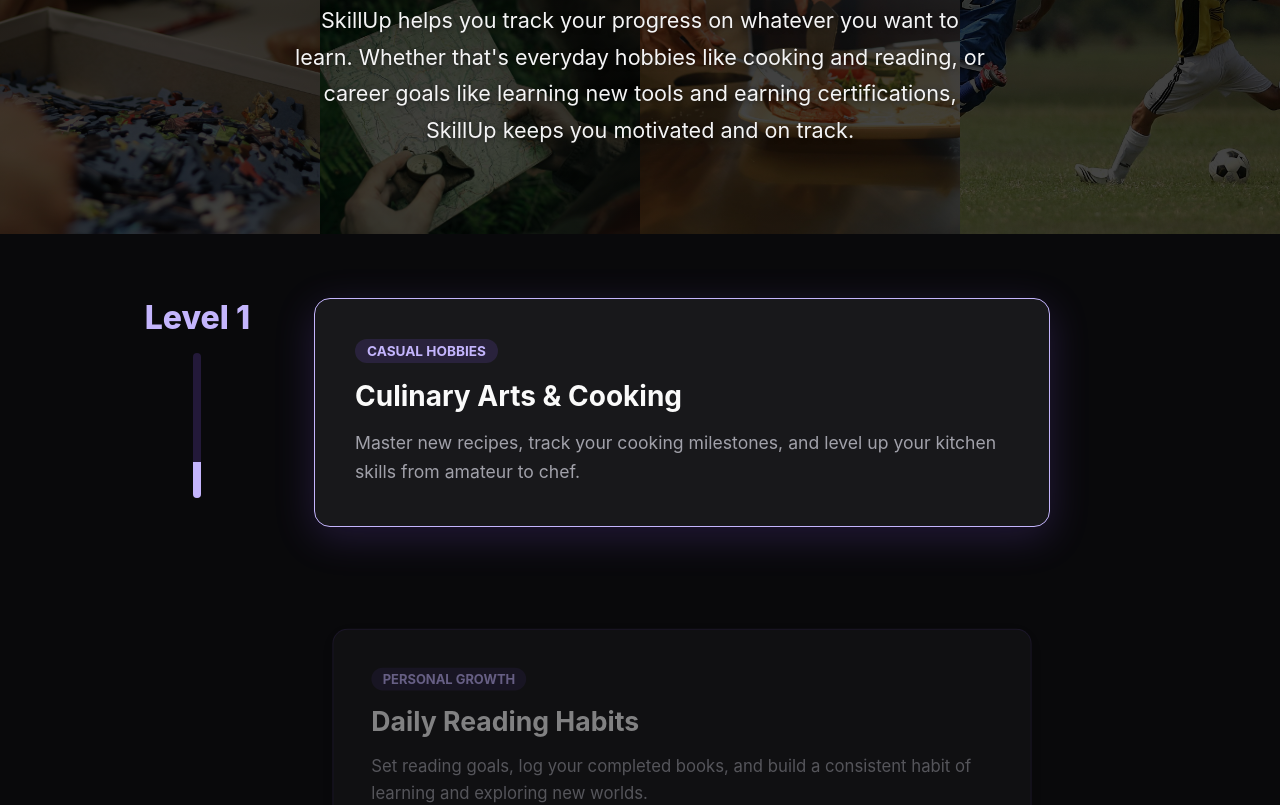
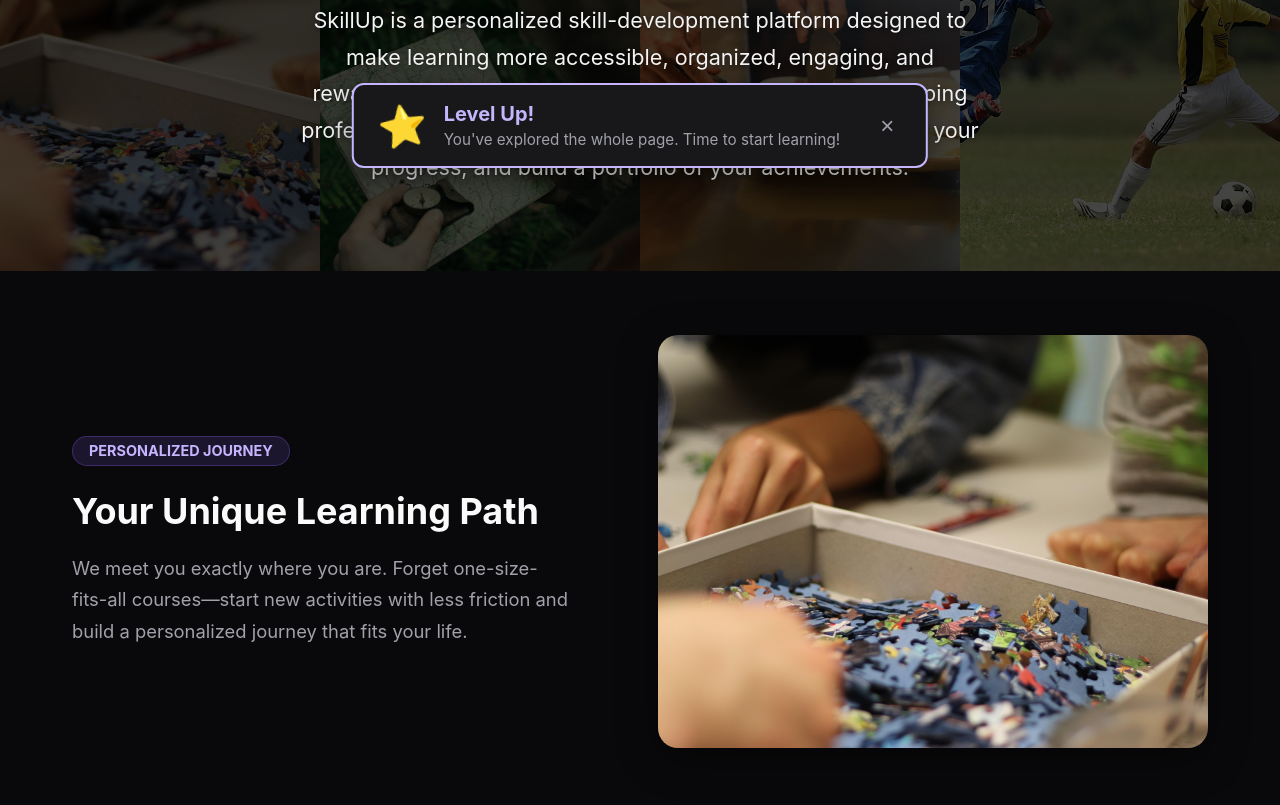
Before and after one commit to JuanReyna1/skill_tracker, a React (Vite) app in the folder frontend/: page / in a window 1280 px wide. Shown: the part 600-1405 px from the top of the page. Built offline with nearby package versions, Linux system fonts and the light colour scheme.

Commit message:
feat: update home layout, refine messaging based on sprint 1, add level-up easter egg

```diff
--- a/frontend/src/index.css
+++ b/frontend/src/index.css
@@ -198,150 +198,110 @@
   background-color: #8b5cf6;
 }
 
-/* Home Page Showcase */
-.showcase-container {
+/* Home Page Feature Sections */
+.features-container {
   display: flex;
   flex-direction: column;
-  gap: 2rem;
+  gap: 6rem;
   margin-top: 4rem;
-  max-width: 1000px;
+  max-width: 1200px;
   margin-left: auto;
   margin-right: auto;
+  padding: 0 2rem;
 }
 
-@media (min-width: 768px) {
-  .showcase-container {
+.feature-section {
+  display: flex;
+  flex-direction: column;
+  align-items: center;
+  gap: 3rem;
+}
+
+@media (min-width: 900px) {
+  .feature-section {
     flex-direction: row;
-    gap: 4rem;
+    justify-content: space-between;
+  }
+
+  .feature-section.reverse {
+    flex-direction: row-reverse;
   }
 }
 
-.showcase-sidebar {
-  display: flex;
-  justify-content: center;
+.feature-content {
+  flex: 1;
+  max-width: 500px;
+}
+
+.feature-category {
+  display: inline-block;
+  padding: 0.35rem 1rem;
+  background-color: rgba(124, 58, 237, 0.1);
+  color: var(--purple);
+  font-size: 0.9rem;
+  font-weight: 700;
+  text-transform: uppercase;
+  border-radius: 999px;
+  margin-bottom: 1.5rem;
+  border: 1px solid rgba(124, 58, 237, 0.2);
+}
+
+[data-theme="dark"] .feature-category {
+  background-color: rgba(139, 92, 246, 0.15);
+  color: var(--purple-light);
+  border-color: rgba(139, 92, 246, 0.3);
+}
+
+.feature-title {
+  margin: 0 0 1.25rem 0;
+  font-size: 2.25rem;
+  color: var(--text-primary);
+  line-height: 1.2;
+}
+
+.feature-description {
+  margin: 0;
+  font-size: 1.15rem;
+  line-height: 1.7;
+  color: var(--text-secondary);
+}
+
+.feature-image-wrapper {
+  flex: 1;
+  width: 100%;
+  max-width: 550px;
   position: relative;
 }
 
-@media (min-width: 768px) {
-  .showcase-sidebar {
-    flex: 0 0 200px;
-    justify-content: flex-end;
-  }
+.feature-image-wrapper::before {
+  content: '';
+  display: block;
+  padding-top: 75%; /* 4:3 Aspect Ratio */
 }
 
-.level-indicator-container {
-  position: sticky;
-  top: 100px; /* Adjust based on navbar height */
-  display: flex;
-  flex-direction: column;
-  align-items: center;
-  gap: 1rem;
-  height: 200px;
+.feature-image {
+  position: absolute;
+  top: 0;
+  left: 0;
+  width: 100%;
+  height: 100%;
+  object-fit: cover;
+  border-radius: 20px;
+  box-shadow: 0 10px 40px rgba(0, 0, 0, 0.1);
+  transition: transform 0.3s ease, box-shadow 0.3s ease;
 }
 
-.level-text {
-  font-size: 2rem;
-  font-weight: 800;
-  color: var(--purple);
-  margin: 0;
-  text-align: center;
-  transition: all 0.3s ease;
+.feature-section:hover .feature-image {
+  transform: translateY(-5px);
+  box-shadow: 0 15px 50px rgba(124, 58, 237, 0.15);
 }
 
-.level-progress-bar {
-  width: 8px;
-  height: 150px;
-  background-color: rgba(124, 58, 237, 0.2);
-  border-radius: 4px;
-  overflow: hidden;
-  position: relative;
+[data-theme="dark"] .feature-image {
+  box-shadow: 0 10px 40px rgba(0, 0, 0, 0.4);
 }
 
-.level-progress-fill {
-  position: absolute;
-  bottom: 0;
-  left: 0;
-  width: 100%;
-  background-color: var(--purple);
-  transition: height 0.5s ease;
-}
-
-.showcase-content {
-  display: flex;
-  flex-direction: column;
-  gap: 6rem;
-  flex: 1;
-  padding-bottom: 20vh; /* Allow scrolling past the last item */
-}
-
-.showcase-card {
-  background-color: var(--background);
-  border: 1px solid rgba(124, 58, 237, 0.2);
-  border-radius: 16px;
-  padding: 2.5rem;
-  box-shadow: 0 4px 20px rgba(0, 0, 0, 0.05);
-  opacity: 0.5;
-  transform: scale(0.95);
-  transition: all 0.5s ease;
-}
-
-.showcase-card.active {
-  opacity: 1;
-  transform: scale(1);
-  border-color: var(--purple);
-  box-shadow: 0 10px 40px rgba(124, 58, 237, 0.15);
-}
-
-.showcase-card-category {
-  display: inline-block;
-  padding: 0.25rem 0.75rem;
-  background-color: var(--surface);
-  color: var(--purple);
-  font-size: 0.85rem;
-  font-weight: 700;
-  text-transform: uppercase;
-  border-radius: 999px;
-  margin-bottom: 1rem;
-}
-
-.showcase-card-title {
-  margin: 0 0 1rem 0;
-  font-size: 1.75rem;
-  color: var(--text-primary);
-}
-
-.showcase-card-description {
-  margin: 0;
-  font-size: 1.1rem;
-  line-height: 1.6;
-  color: var(--text-secondary);
-}
-
-[data-theme="dark"] .showcase-card {
-  background-color: var(--surface);
-  border-color: rgba(139, 92, 246, 0.2);
-}
-
-[data-theme="dark"] .showcase-card.active {
-  border-color: var(--purple-light);
-  box-shadow: 0 10px 40px rgba(139, 92, 246, 0.2);
-}
-
-[data-theme="dark"] .showcase-card-category {
-  background-color: rgba(139, 92, 246, 0.15);
-  color: var(--purple-light);
-}
-
-[data-theme="dark"] .level-text {
-  color: var(--purple-light);
-}
-
-[data-theme="dark"] .level-progress-bar {
-  background-color: rgba(139, 92, 246, 0.2);
-}
-
-[data-theme="dark"] .level-progress-fill {
-  background-color: var(--purple-light);
+[data-theme="dark"] .feature-section:hover .feature-image {
+  box-shadow: 0 15px 50px rgba(139, 92, 246, 0.2);
 }
 
 /* Home Page Hero Layout */
@@ -728,3 +688,77 @@
   margin-bottom: 0.5rem;
   line-height: 1.6;
 }
+
+/* Easter Egg Toast */
+.level-up-toast {
+  position: fixed;
+  bottom: 2rem;
+  left: 50%;
+  transform: translateX(-50%) translateY(100px);
+  background-color: var(--background);
+  border: 2px solid var(--purple);
+  border-radius: 12px;
+  padding: 1rem 1.5rem;
+  box-shadow: 0 10px 30px rgba(124, 58, 237, 0.3);
+  z-index: 9999;
+  animation: slideUp 0.5s cubic-bezier(0.175, 0.885, 0.32, 1.275) forwards;
+}
+
+@keyframes slideUp {
+  to {
+    transform: translateX(-50%) translateY(0);
+  }
+}
+
+.level-up-content {
+  display: flex;
+  align-items: center;
+  gap: 1rem;
+}
+
+.level-up-icon {
+  font-size: 2.5rem;
+  animation: spin 1s ease-in-out infinite alternate;
+}
+
+@keyframes spin {
+  from { transform: rotate(-10deg) scale(1); }
+  to { transform: rotate(10deg) scale(1.1); }
+}
+
+.level-up-text h3 {
+  margin: 0 0 0.25rem 0;
+  color: var(--purple);
+  font-size: 1.25rem;
+}
+
+.level-up-text p {
+  margin: 0;
+  color: var(--text-secondary);
+  font-size: 0.95rem;
+}
+
+.level-up-close {
+  background: none;
+  border: none;
+  font-size: 1.5rem;
+  color: var(--text-secondary);
+  cursor: pointer;
+  padding: 0 0.5rem;
+  margin-left: 1rem;
+  transition: color 0.2s ease;
+}
+
+.level-up-close:hover {
+  color: var(--text-primary);
+}
+
+[data-theme="dark"] .level-up-toast {
+  background-color: var(--surface);
+  border-color: var(--purple-light);
+  box-shadow: 0 10px 30px rgba(0, 0, 0, 0.5);
+}
+
+[data-theme="dark"] .level-up-text h3 {
+  color: var(--purple-light);
+}
--- a/frontend/src/pages/Home.jsx
+++ b/frontend/src/pages/Home.jsx
@@ -3,27 +3,31 @@
 const showcaseItems = [
     {
         id: 1,
-        title: "Culinary Arts & Cooking",
-        description: "Master new recipes, track your cooking milestones, and level up your kitchen skills from amateur to chef.",
-        category: "Casual Hobbies"
+        title: "Your Unique Learning Path",
+        description: "We meet you exactly where you are. Forget one-size-fits-all courses—start new activities with less friction and build a personalized journey that fits your life.",
+        category: "Personalized Journey",
+        image: "Puzzle Piece 7588015.jpg"
     },
     {
         id: 2,
-        title: "Daily Reading Habits",
-        description: "Set reading goals, log your completed books, and build a consistent habit of learning and exploring new worlds.",
-        category: "Personal Growth"
+        title: "Build Your Achievement Portfolio",
+        description: "Progress can be hard to notice day-to-day. Gather your scattered milestones, photos, and notes into one beautiful portfolio so you can truly see how far you've come.",
+        category: "Track Progress",
+        image: "Soccer Image from Pixabay.jpg"
     },
     {
         id: 3,
-        title: "Business Management Qualifications",
-        description: "Advance your career with structured professional programs, track certifications, and validate your leadership skills.",
-        category: "Professional Development"
+        title: "Find Your Accountability Coach",
+        description: "Motivation is better together. Connect with friends, join Q/A threads, or find an accountability partner to check in on you and help you stay consistent.",
+        category: "Community",
+        image: "Recreational Activities Image.jpg"
     },
     {
         id: 4,
-        title: "Tech & Institutional Certifications",
-        description: "Partner with top institutions to earn recognized tech certifications. Level up your coding, design, and data analysis abilities.",
-        category: "Career Advancement"
+        title: "Get Expert Guidance",
+        description: "Need a little extra help testing the waters? Browse our directory to find expert instructors, book sessions, and get the personalized feedback you need to level up.",
+        category: "Support",
+        image: "Guitar Music Image.jpg"
     }
 ];
 
@@ -39,42 +43,47 @@
 ];
 
 function Home() {
-    const [activeLevel, setActiveLevel] = useState(1);
-    const itemRefs = useRef([]);
+    const [leveledUp, setLeveledUp] = useState(false);
+    const bottomRef = useRef(null);
 
     useEffect(() => {
         const observer = new IntersectionObserver(
             (entries) => {
                 entries.forEach((entry) => {
                     if (entry.isIntersecting) {
-                        const index = itemRefs.current.indexOf(entry.target);
-                        if (index !== -1) {
-                            setActiveLevel(index + 1);
-                        }
+                        setLeveledUp(true);
                     }
                 });
             },
-            {
-                // Trigger when an item is somewhat central on the screen
-                rootMargin: '-30% 0px -30% 0px',
-                threshold: 0
-            }
+            { threshold: 0.1 }
         );
 
-        const currentRefs = itemRefs.current;
-        currentRefs.forEach((ref) => {
-            if (ref) observer.observe(ref);
-        });
+        if (bottomRef.current) {
+            observer.observe(bottomRef.current);
+        }
 
         return () => {
-            currentRefs.forEach((ref) => {
-                if (ref) observer.unobserve(ref);
-            });
+            if (bottomRef.current) {
+                observer.unobserve(bottomRef.current);
+            }
         };
     }, []);
 
     return (
         <main className="home-layout">
+            {leveledUp && (
+                <div className="level-up-toast">
+                    <div className="level-up-content">
+                        <span className="level-up-icon">⭐</span>
+                        <div className="level-up-text">
+                            <h3>Level Up!</h3>
+                            <p>You've explored the whole page. Time to start learning!</p>
+                        </div>
+                        <button className="level-up-close" onClick={() => setLeveledUp(false)}>×</button>
+                    </div>
+                </div>
+            )}
+
             <section className="hero-section">
                 <div className="hero-background-grid">
                     {backgroundImages.map((img, i) => (
@@ -93,43 +102,37 @@
                         <img src="/title-logo.png" alt="Skill Up" className="hero-title-img" />
                     </h1>
                     <p className="page-description hero-description">
-                        SkillUp helps you track your progress on whatever you want to learn. Whether that's everyday hobbies like cooking and reading, or career goals like learning new tools and earning certifications, SkillUp keeps you motivated and on track.
+                        SkillUp is a personalized skill-development platform designed to make learning more accessible, organized, engaging, and rewarding. Whether you're exploring a new hobby or developing professional skills, SkillUp helps you set personal goals, track your progress, and build a portfolio of your achievements.
                     </p>
                 </div>
             </section>
 
             <section className="showcase-section">
-                <div className="page-content">
-
-                <div className="showcase-container">
-                    <div className="showcase-sidebar">
-                        <div className="level-indicator-container">
-                            <h2 className="level-text">Level {activeLevel}</h2>
-                            <div className="level-progress-bar">
-                                <div
-                                    className="level-progress-fill"
-                                    style={{ height: `${(activeLevel / showcaseItems.length) * 100}%` }}
-                                ></div>
+                <div className="features-container">
+                    {showcaseItems.map((item, index) => (
+                        <div
+                            key={item.id}
+                            className={`feature-section ${index % 2 !== 0 ? 'reverse' : ''}`}
+                        >
+                            <div className="feature-content">
+                                <span className="feature-category">{item.category}</span>
+                                <h2 className="feature-title">{item.title}</h2>
+                                <p className="feature-description">{item.description}</p>
+                            </div>
+                            <div className="feature-image-wrapper">
+                                <img
+                                    src={`/skill_images/${item.image}`}
+                                    alt={item.title}
+                                    className="feature-image"
+                                />
                             </div>
                         </div>
-                    </div>
+                    ))}
+                </div>
+            </section>
 
-                    <div className="showcase-content">
-                        {showcaseItems.map((item, index) => (
-                            <div
-                                key={item.id}
-                                className={`showcase-card ${activeLevel === index + 1 ? 'active' : ''}`}
-                                ref={(el) => (itemRefs.current[index] = el)}
-                            >
-                                <span className="showcase-card-category">{item.category}</span>
-                                <h3 className="showcase-card-title">{item.title}</h3>
-                                <p className="showcase-card-description">{item.description}</p>
-                            </div>
-                        ))}
-                    </div>
-                </div>
-            </div>
-            </section>
+            {/* Invisible element at the bottom to trigger the easter egg */}
+            <div ref={bottomRef} style={{ height: '10px', width: '100%' }}></div>
         </main>
     );
 }
```
